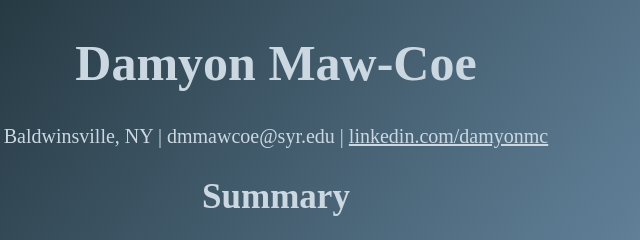
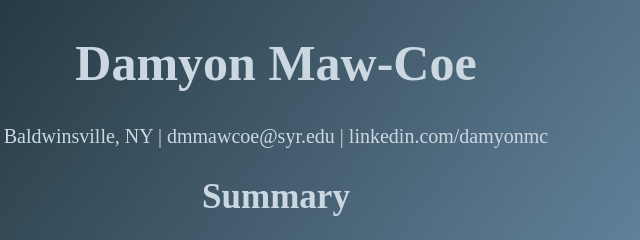
Before and after one commit to DamyonM/ist263, a plain HTML site: page homework/homework4/dmmawcoe-resume-styled.html in a window 1280 px wide. Shown: the top 240 px of the page, 364-1004 px from the left. Drawn offline with Linux system fonts and the light colour scheme; a web font is replaced by a local one.

Commit message:
Update dmmawcoe-resume-styled.html

```diff
--- a/homework/homework4/dmmawcoe-resume-styled.html
+++ b/homework/homework4/dmmawcoe-resume-styled.html
@@ -19,7 +19,7 @@
 		<!--This is the header of my resume including contact info, location & LinkedIn, normally would have full address and phone number-->
 		<h1>Damyon Maw-Coe</h1>
 		<p>
-			Baldwinsville, NY | dmmawcoe@syr.edu | <a href="linkedin.com/damyonmc" target="_blank">linkedin.com/damyonmc</a>
+			Baldwinsville, NY | dmmawcoe@syr.edu | linkedin.com/damyonmc
 		</p>
 		<!--hr is great--the look of the lines is clean and makes a nice divider for each section. think aligh="center" is an antiquated practice and we use CSS for this now, however this is the only way I could figure it out for now.-->
 		<h2> Summary </h2>
```
